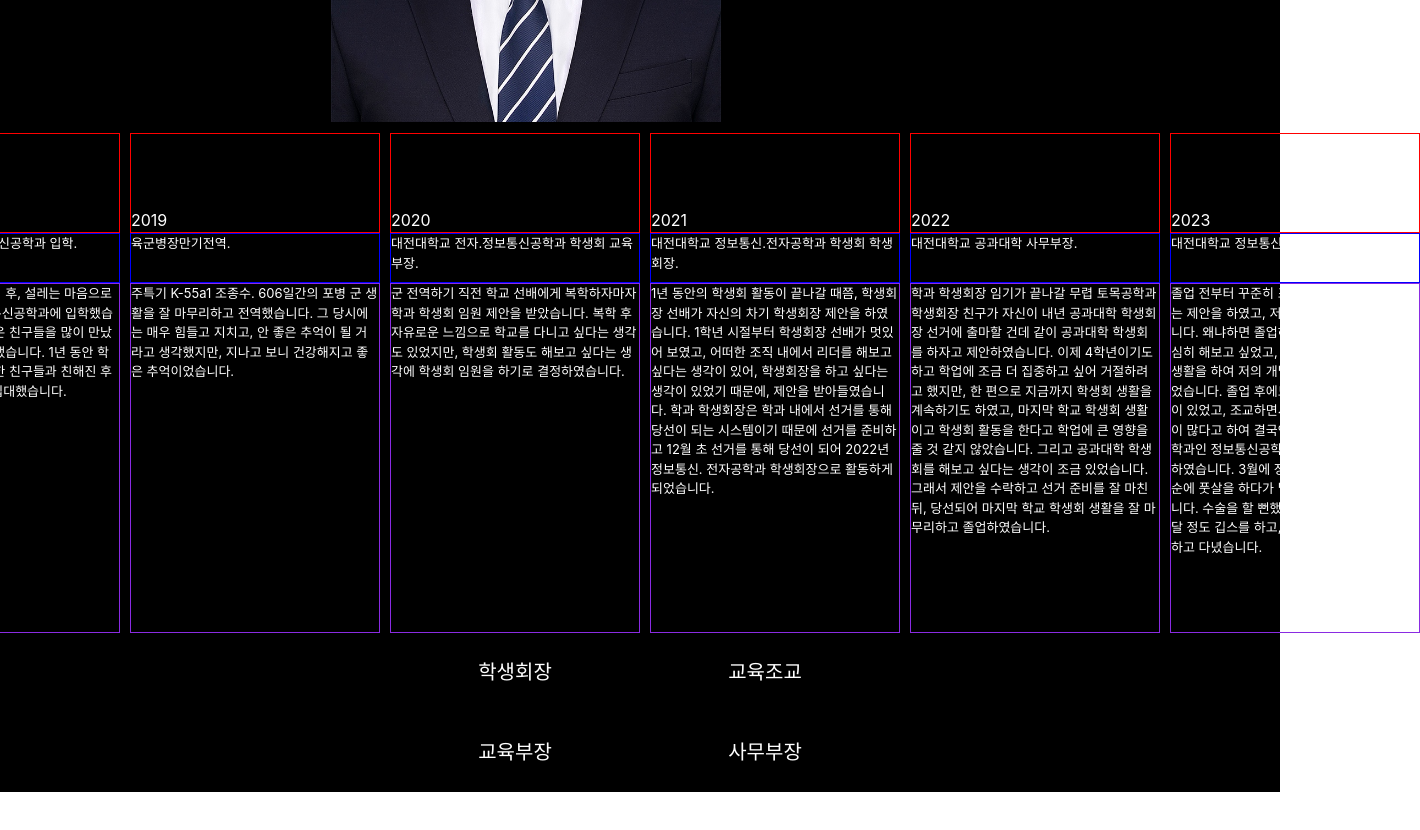
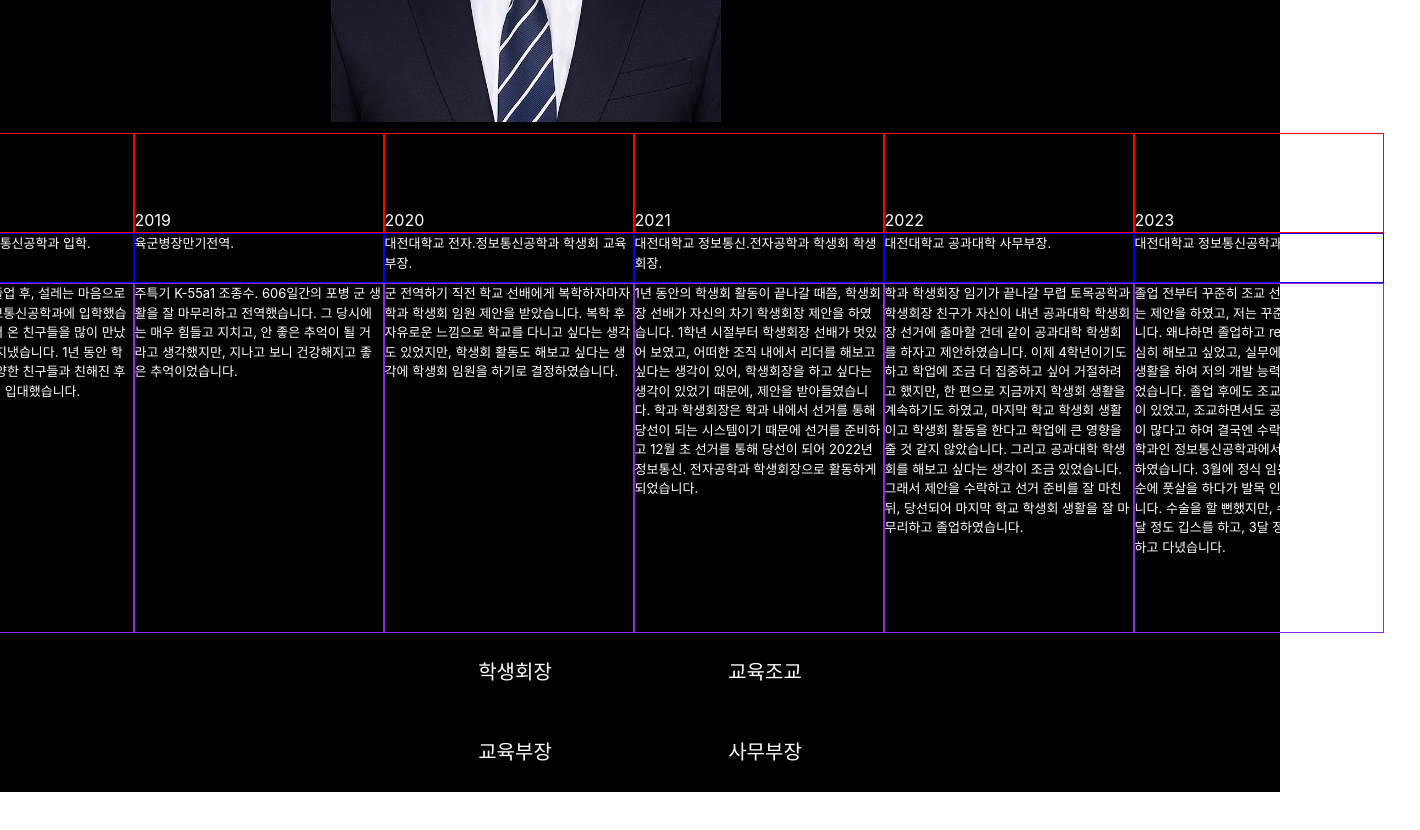
Before and after one commit to kyusang0330/react-self-introduction, a React (Create React App) app: page /profile in a window 1280 px wide. Shown: the part 1320-2150 px from the top of the page, 1420 px wide, since content can reach past the window. Built offline with nearby package versions, Linux system fonts and the light colour scheme.

Commit message:
style-component

```diff
--- a/src/styles/footer_styled.js
+++ b/src/styles/footer_styled.js
@@ -1,12 +1,4 @@
 import styled from "styled-components";
-
-const FooterMyName = styled.p``;
-
-const FooterNumber = styled.p`
-  font-size: 10px;
-`;
-
-const FooterEmail = styled.p``;
 
 const FooterContainer = styled.div`
   background-color: black;
@@ -31,6 +23,14 @@ const FooterInfo = styled.div`
   font-size: 13px;
 `;
 
+const FooterMyName = styled.p``;
+
+const FooterNumber = styled.p`
+  font-size: 10px;
+`;
+
+const FooterEmail = styled.p``;
+
 export {
   FooterLogo,
   FooterInfo,
--- a/src/styles/home_styled.js
+++ b/src/styles/home_styled.js
@@ -1,8 +1,7 @@
 import styled from "styled-components";
 
 const HomeContainer = styled.div`
-  border: 2px solid blue;
-  background-color: black;
+  border: 1px solid blue;
 `;
 
 const HomeInfo = styled.div`
--- a/src/styles/profile_styled.js
+++ b/src/styles/profile_styled.js
@@ -22,13 +22,13 @@ const ProfileIntro = styled.p``;
 const ProfileListContainer = styled.div`
   display: flex;
   justify-content: center;
+  width: 99vw;
   height: 500px;
   border: 1px solid black;
 `;
 
 const ProfileListItem = styled.div`
   text-align: start;
-  margin-left: 10px;
 `;
 
 const ProfileListYear = styled.div`
```
